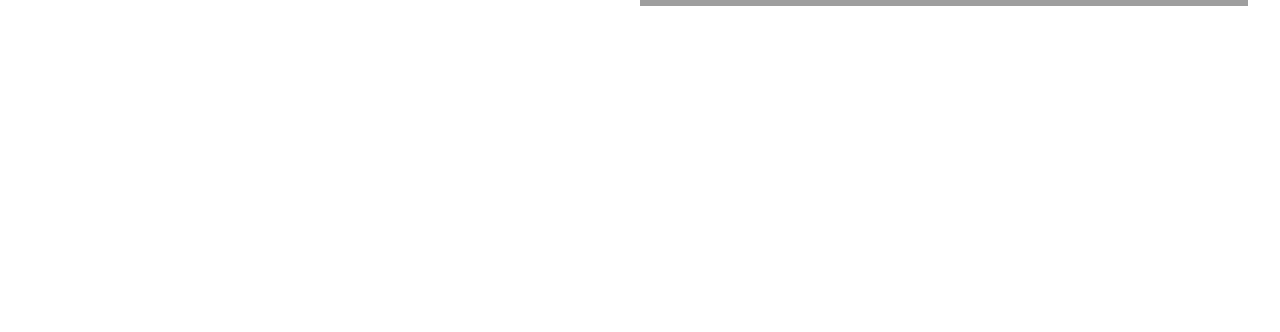
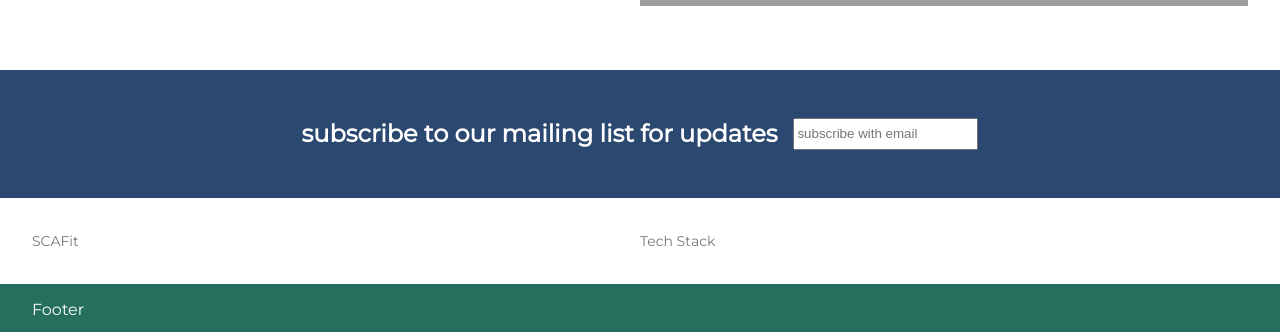
Before and after one commit to nicholas-hucal/scaf-it, a React (Create React App) app: page / in a window 1280 px wide. Shown: the part 2004-2336 px from the top of the page. Before the commit the page ends 2074 px from the top, so only its background shows below. Built offline with nearby package versions, Linux system fonts and the light colour scheme; no server answers; grey boxes are pictures that could not be loaded.

Commit message:
added footer component and contact section

```diff
--- a/src/App.js
+++ b/src/App.js
@@ -5,6 +5,7 @@
 import Editor from './pages/Editor/Editor';
 import Error from './pages/Error/Error'
 import Nav from './components/Nav/Nav';
+import Footer from './components/Footer/Footer';
 
 const App = () => {
   return (
@@ -18,6 +19,7 @@
             <Route path="/error" component={Error}/>
           </Switch>
         </main>
+        <Footer />
       </BrowserRouter>
     </div>
   );
--- /dev/null
+++ b/src/components/Footer/Footer.js
@@ -0,0 +1,10 @@
+import React from 'react';
+import './Footer.scss';
+
+const Footer = () => {
+  return (
+    <footer className='footer'>Footer</footer>
+  )
+}
+
+export default Footer
--- /dev/null
+++ b/src/components/Footer/Footer.scss
@@ -0,0 +1,8 @@
+@use '../../styles/partials/colors';
+@use '../../styles/partials/typography';
+
+.footer {
+    background-color: colors.$primary-green;
+    color: colors.$primary-white;
+    padding: 1rem 2rem;
+}
--- a/src/pages/Home/Home.js
+++ b/src/pages/Home/Home.js
@@ -22,8 +22,20 @@
                     </div>
                 </div>
             </section>
-            <section className='home__features'>
+            <section id='features' className='home__features'>
                 {homepage.cards.map(card => <Card key={uuidv4()} card={card} />)}
+            </section>
+            <section className='home__mailing-list'>
+                <h2 className='home__sub-heading'>subscribe to our mailing list for updates</h2>
+                <input className='home__list-input' type='text' placeholder='subscribe with email' />
+            </section>
+            <section id='contact' className='home__contact'>
+                <div className='home__contact-column'>
+                    <h3>SCAFit</h3>
+                </div>
+                <div className='home__contact-column'>
+                    <h3>Tech Stack</h3>
+                </div>
             </section>
         </div>
     );
--- a/src/pages/Home/Home.scss
+++ b/src/pages/Home/Home.scss
@@ -53,4 +53,23 @@
     &__features {
         padding: 2rem;
     }
+
+    &__mailing-list {
+        background-color: colors.$primary-blue;
+        color: colors.$primary-white;
+        padding: 3rem 0;
+        display: flex;
+        gap: 1rem;
+        justify-content: center;
+    }
+
+    &__contact {
+        padding: 2rem;
+        display: flex;
+
+    }
+
+    &__contact-column {
+        flex: 1
+    }
 }
```
